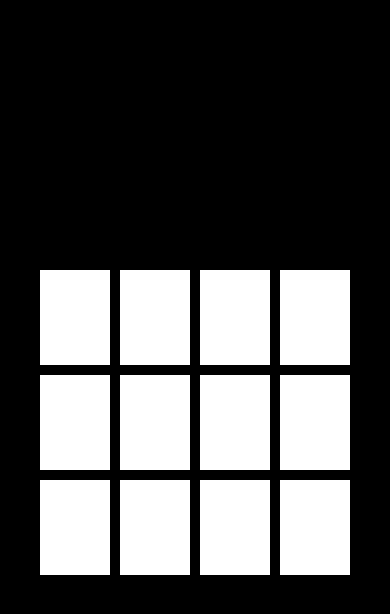
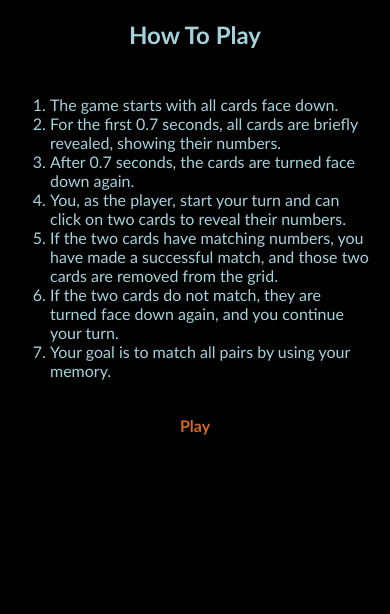
Before and after one commit to YashShrivastava10/memoryGame, a React (Create React App) app: page / in a window 390 px wide. Shown: the top 614 px of the page. Built offline with nearby package versions, Linux system fonts and the light colour scheme.

Commit message:
Responsive+EdgeCases+Styling

```diff
--- a/src/index.js
+++ b/src/index.js
@@ -6,9 +6,9 @@ import reportWebVitals from './reportWebVitals';
 
 const root = ReactDOM.createRoot(document.getElementById('root'));
 root.render(
-  <React.StrictMode>
+  // <React.StrictMode>
     <App />
-  </React.StrictMode>
+  // </React.StrictMode>
 );
 
 // If you want to start measuring performance in your app, pass a function
--- a/src/memory.css
+++ b/src/memory.css
@@ -1,6 +1,22 @@
 .main{
     background-color: black;
     height: 100vh;
+    padding: 0;
+    margin: 0;
+    font-family:'Trebuchet MS', 'Lucida Sans Unicode', 'Lucida Grande', 'Lucida Sans', Arial, sans-serif;
+    overflow: hidden;
+}
+.howToPlay{
+    display: flex;
+    flex-direction: column;
+    gap: 10px;
+    justify-content: center;
+    align-items: center;
+    color: #A4D1DA;
+    width: 100%;
+}
+.howToPlay div{
+    padding: 0px 20px 0px 10px;
 }
 .grid{
     display: flex;
@@ -15,16 +31,95 @@
     gap: 10px;
 }
 .number{
-    background-color: white;
+    background-color: #63C5DA;
     color: black;
     cursor: pointer;
     padding: 10px;
     height: 75px;
-    width: 50px;
+    width: 100px;
     display: flex;
     justify-content: center;
     align-items: center;
+    border-radius: 5px;
+    position: relative;
+    font-size: 40px;
 }
-.number:hover{
-    background-color: azure;
+.firstRotate{
+    animation: firstRotate 0.5s ease forwards;
 }
+@keyframes firstRotate {
+    to{
+        transform: rotateY(-180deg);
+    }
+}
+.rotate{
+    animation: rotate 0.5s ease forwards;
+}
+.rotate span{
+    animation: revRotate 1s ease forwards;
+}
+@keyframes rotate {
+    from{
+        transform:rotateY(0deg)
+    }
+    to{
+        transform: rotateY(180deg);
+        background-color: blueviolet;
+    }
+}
+@keyframes revRotate {
+    to{
+        transform: rotateY(180deg);
+    }
+}
+.win{
+    display: flex;
+    flex-direction: column;
+    justify-content: center;
+    align-items: center;
+    gap: 10px;
+}
+.win h1{
+    color: blueviolet;
+}
+.btn{
+    width: fit-content;
+    height: fit-content;
+    padding: 10px 20px;
+    border: none;
+    color:chocolate;
+    position: relative;
+    z-index: 2;
+    font-weight: bold;
+}
+.btn::before{
+    content: '';
+    position: absolute;
+    display: block;
+    top: 0;
+    bottom: 0;
+    left: 0;
+    right: 0;
+    background-color: #63C5DA;
+    border-radius: 5px;
+    z-index: -1;
+    transform: scaleX(0);
+    transition: transform 0.3s ease;
+    transform-origin: right;
+}
+.btn:hover::before{
+    transform: scaleX(1);
+    transform-origin: left;
+}
+@media screen and (width <= 570px) {
+    .number{
+        height: 50px;
+        width: 75px;
+    }
+}
+@media screen and (width <= 420px) {
+    .number{
+        height: 50px;
+        width: 35px;
+    }
+}
--- a/src/memory.js
+++ b/src/memory.js
@@ -2,21 +2,62 @@ import React, { Component } from 'react';
 import "./memory.css"
 
 class Memory extends Component {
-  state = {
+  constructor(props) {
+    super(props)
+    this.state = {
+      show: 1,
       grid: [
         [2, 1, 4, 0],
         [4, 3, 5, 3],
         [1, 5, 2, 0]
       ],
       visibleGrid: [
-      [false,false, false, false],
-      [false,false, false, false],
-      [false,false, false, false]
+        [true, true, true, true],
+        [true, true, true, true],
+        [true, true, true, true]
       ],
-    previousNumber: {row: undefined, col: undefined}
+      previousNumber: { row: undefined, col: undefined },
+      status: false,
+    }
+  }
+
+  generateGrid = (grid) => {
+    this.shuffleGrid(grid)
+    setTimeout(() => {
+      const numbers = document.querySelectorAll(".number")
+      for (let i = 0; i < numbers.length; i++) {
+        numbers[i].classList.add("firstRotate")
+      }
+      this.setState({
+        visibleGrid: [
+          [false, false, false, false],
+          [false, false, false, false],
+          [false, false, false, false]
+        ]
+      })
+    }, 700)
+  }
+
+  shuffleGrid = (grid) => {
+    const flatGrid = grid.flat()
+    this.shuffleArray(flatGrid)
+    const shuffledGrid = [];
+    for (let i = 0; i < grid.length; i++) {
+      shuffledGrid.push(flatGrid.slice(i * grid[0].length, (i + 1) * grid[0].length));
+    }
+    this.setState({ grid: shuffledGrid })
+  }
+
+  shuffleArray = (array) => {
+    for (let i = array.length - 1; i > 0; i--) {
+      const j = Math.floor(Math.random() * (i + 1));
+      [array[i], array[j]] = [array[j], array[i]];
+    }
   }
 
   showHide = (row, col) => {
+    const elem = document.getElementById(`${row}${col}`)
+    elem.classList.add("rotate")
     let visibleGrid = [...this.state.visibleGrid]
     let grid = [...this.state.grid]
     visibleGrid[row][col] = true;
@@ -24,56 +65,126 @@ class Memory extends Component {
     let clickedNumber = grid[row][col]
     let previousNumber = this.state.previousNumber
 
-    if(previousNumber.row !== undefined){
+    if (previousNumber.row !== undefined) {
+      if (previousNumber.row === row && previousNumber.col === col) return
+      const card = document.getElementById("grid")
+      card.style.pointerEvents = "none"
       const number = grid[previousNumber.row][previousNumber.col]
-      if(number !== clickedNumber){
+      if (number !== clickedNumber) {
         setTimeout(() => {
           visibleGrid[row][col] = false;
           visibleGrid[previousNumber.row][previousNumber.col] = false;
-          this.setState({visibleGrid})
+          const elem1 = document.getElementById(`${row}${col}`)
+          const elem2 = document.getElementById(`${previousNumber.row}${previousNumber.col}`)
+          elem1.classList.remove("rotate")
+          elem2.classList.remove("rotate")
+          card.style.pointerEvents = "auto"
           previousNumber.row = undefined
           previousNumber.col = undefined
-          this.setState({previousNumber})
+          this.setState({ visibleGrid, previousNumber })
         }, 1000)
       }
-      else{
+      else {
+        setTimeout(() => {
+          const elem1 = document.getElementById(`${row}${col}`)
+          const elem2 = document.getElementById(`${previousNumber.row}${previousNumber.col}`)
+          elem1.style.opacity = 0
+          elem2.style.opacity = 0
           previousNumber.row = undefined
           previousNumber.col = undefined
-        this.setState({previousNumber})
+          card.style.pointerEvents = "auto"
+          this.setState({ previousNumber })
+        }, 500)
       }
       setTimeout(() => {
         const status = visibleGrid.flat().every(status => status)
-        if(status)
-          alert("YOU WIN")
-      })
+        if (status) {
+          this.setState({ status: true, grid: [] })
         }
-    else{
+      }, 500)
+    }
+    else {
       previousNumber.row = row
       previousNumber.col = col
-      this.setState({previousNumber})
+      this.setState({ previousNumber })
     }
-    this.setState({visibleGrid})
+    this.setState({ visibleGrid })
+  }
+
+  reset = () => {
+    const grid = [
+      [2, 1, 4, 0],
+      [4, 3, 5, 3],
+      [1, 5, 2, 0]
+    ]
+    const visibleGrid = [
+      [true, true, true, true],
+      [true, true, true, true],
+      [true, true, true, true]
+    ]
+    this.setState({ visibleGrid, status: false }, () => this.generateGrid(grid))
   }
 
   render() {
+    if (this.state.show === 1) {
       return (
         <div className='main'>
-        <div className='grid'>
+          <div className='howToPlay'>
+            <h2>How To Play</h2>
+            <div>
+              <ol>
+                <li>The game starts with all cards face down.</li>
+                <li>For the first 0.7 seconds, all cards are briefly revealed, showing their numbers.</li>
+                <li>After 0.7 seconds, the cards are turned face down again.</li>
+                <li>You, as the player, start your turn and can click on two cards to reveal their numbers.</li>
+                <li>If the two cards have matching numbers, you have made a successful match, and those two cards are removed from the grid.</li>
+                <li>If the two cards do not match, they are turned face down again, and you continue your turn.</li>
+                <li>Your goal is to match all pairs by using your memory.</li>
+              </ol>
+            </div>
+            <span className="btn" onClick={() => this.setState({ show: 2 }, () => this.generateGrid(this.state.grid))}>Play</span>
+          </div>
+        </div>
+      )
+    }
+    else {
+      return (
+        <div className='main'>
+          <div className='grid' id="grid">
+            {this.state.status &&
+              <div className='win'>
+                <h1>You Win</h1>
+                <span className="btn" onClick={this.reset}>Play Again</span>
+              </div>
+            }
             {this.state.grid.map((row, rowIndex) => {
               return (
                 <div className='row' key={rowIndex}>
                   {row.map((number, colIndex) => {
                     return (
-                  <div className='number' key={colIndex} onClick={() => this.showHide(rowIndex, colIndex)}>
-                    {this.state.visibleGrid[rowIndex][colIndex] ? number : " "}
+                      <div className='number' id={`${rowIndex}${colIndex}`} key={colIndex} onClick={() => this.showHide(rowIndex, colIndex)}>
+                        <span>{this.state.visibleGrid[rowIndex][colIndex] ? number : " "}</span>
                       </div>)
                   })}
-              </div>)
+                </div>
+              )
             })}
+            {!this.state.status &&
+            <span className='btn' onClick={() => {
+              this.setState({
+                show: 1,
+                visibleGrid: [
+                  [true, true, true, true],
+                  [true, true, true, true],
+                  [true, true, true, true]
+                ]
+              })
+            }}>Back</span>}
           </div>
         </div>
       );
     }
   }
+}
 
 export default Memory;
```
Also changed, not shown: 1 other file (tests, documents, lock files or other folders). Lines whose indentation alone changed are shown as unchanged.
